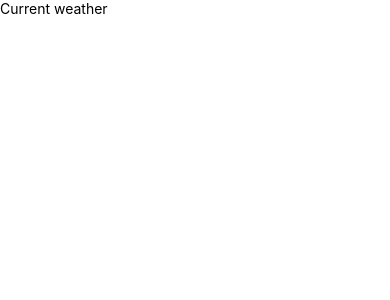
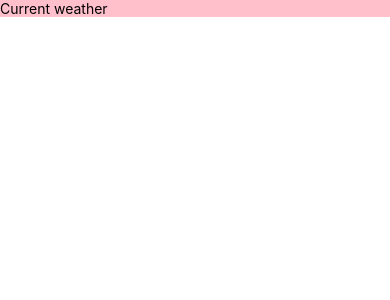
Before and after one commit to eodaneze/ReactNativeClass, a React Native app: screen / in a window 390 px wide. Shown: the top 300 px of the page. Built offline with nearby package versions, Linux system fonts and the light colour scheme.

Commit message:
adding a style to it using the styleshee.create

```diff
--- a/App.js
+++ b/App.js
@@ -1,15 +1,20 @@
 import React from 'react'
-import {View, Text, SafeAreaView} from 'react-native'
+import {View, Text, SafeAreaView, StyleSheet} from 'react-native'
 
 const App = () => {
   return(
     <SafeAreaView>
 
-    <View>
+    <View style={styles.container}>
       <Text>Current weather</Text>
     </View>
     </SafeAreaView>
   )
 }
 
+const styles = StyleSheet.create({
+  container:{
+    backgroundColor: 'pink'
+  }
+})
 export default App
```
